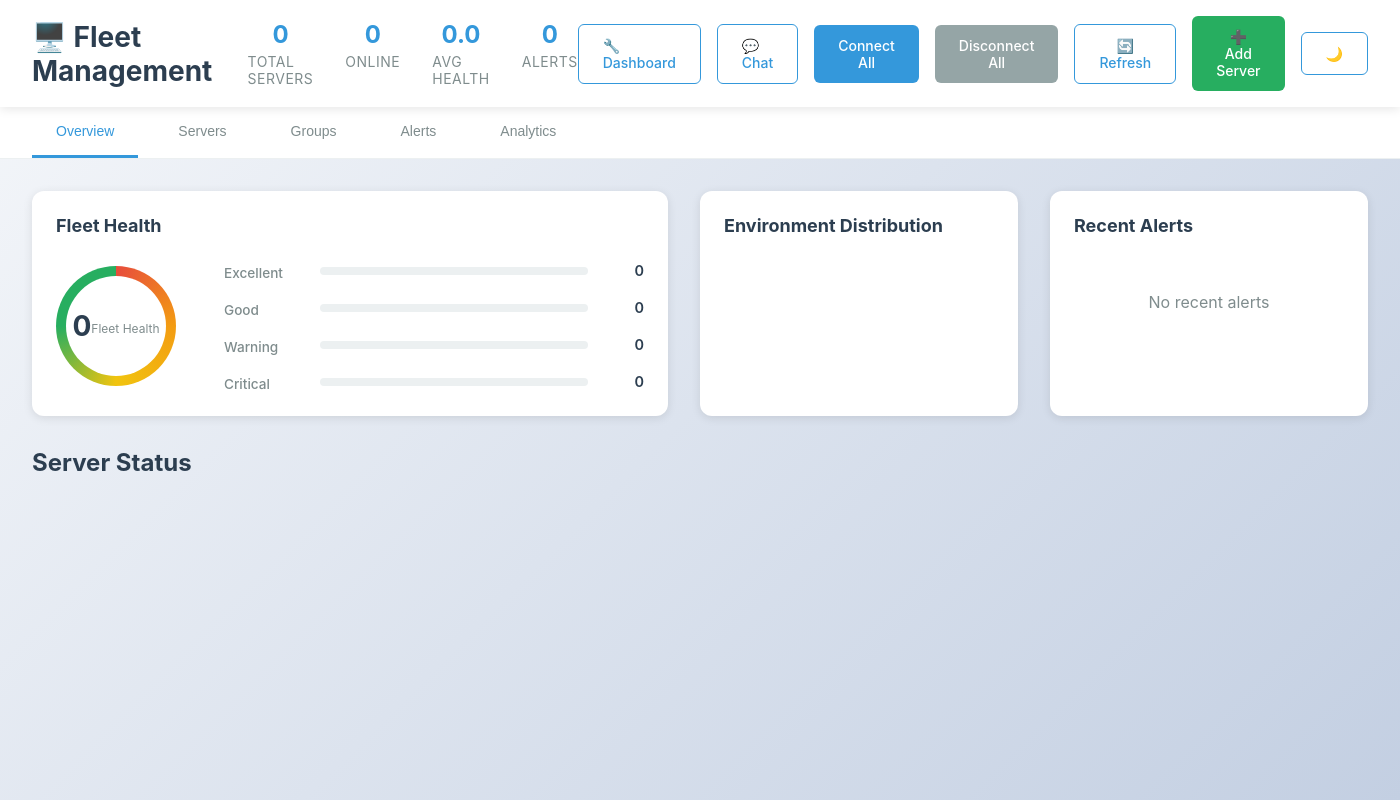
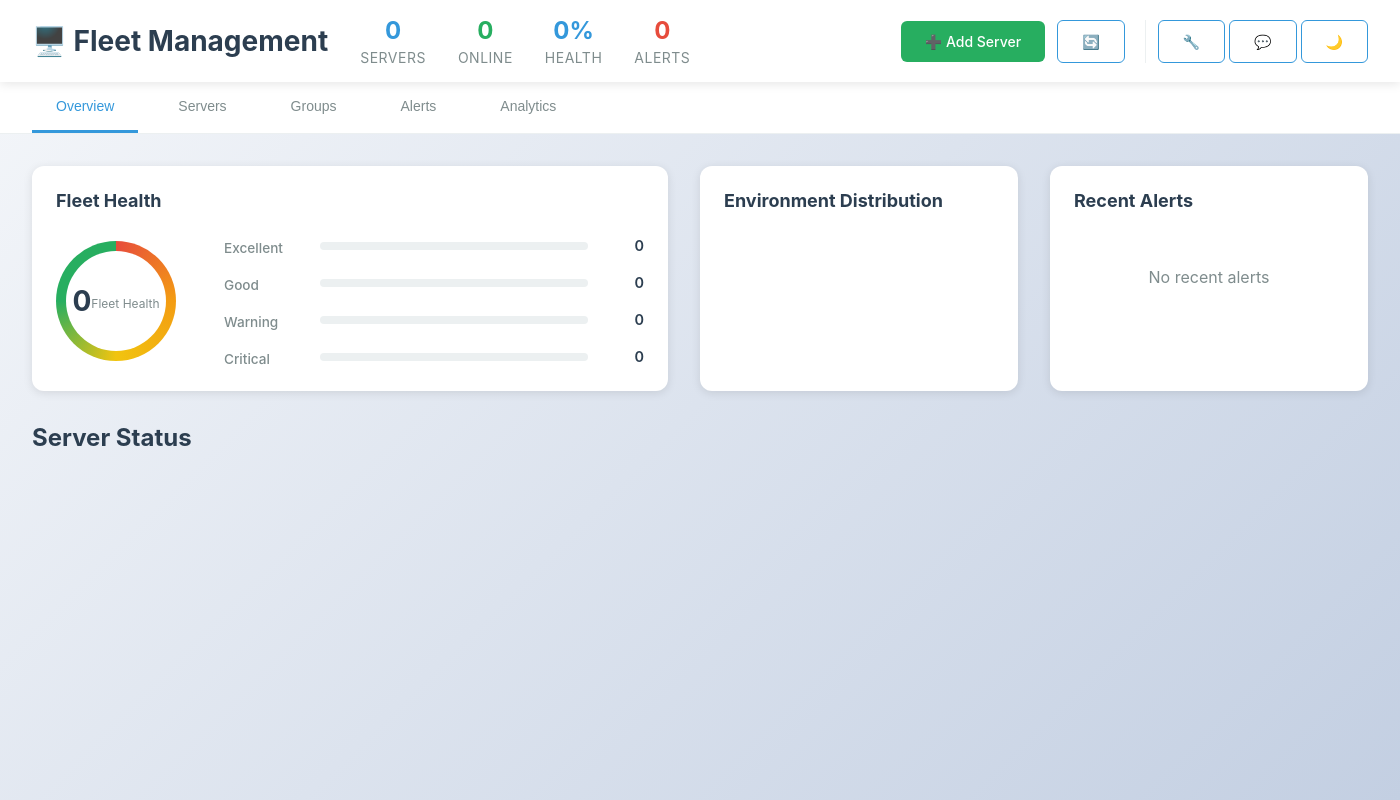
Before and after one commit to Jake-1226/Project-Medi-AI-tor, a FastAPI app: page /fleet in a window 1400 px wide. Run offline with FastAPI, Linux system fonts and the light colour scheme.

Commit message:
Fleet dashboard UX redesign: hierarchy, clarity, empty states
HEADER REDESIGN:
  - Reduced header buttons from 7 to 3 primary actions (Add Server,
    Refresh, and a grouped nav section for Dashboard/Chat/Theme)
  - Moved Connect All / Disconnect All into Servers tab toolbar
    where they're contextually relevant
  - Nav links (Dashboard, Chat, Theme) grouped behind separator
    with btn-sm sizing — de-emphasized as secondary navigation
  - Stats now color-coded: Online count green, Alerts count red
  - Health stat now shows "85%" not "85.0" (cleaner)

DUPLICATE ID FIX (was causing JS bugs):
  - Header stats: totalServers -> headerTotalServers,
    onlineServers -> headerOnlineServers, avgHealth -> headerAvgHealth,
    totalAlerts -> headerTotalAlerts
  - Servers tab: removed redundant stat cards entirely (same 4 stats
    were displayed in both header AND servers tab). Header is always
    visible, so the duplication wasted screen space.

EMPTY STATES:
  - Overview: server cards area shows "No servers yet" with 🖥️ icon,
    explanation text, and "Add Server" CTA button
  - Groups tab: shows "No groups created" with 📁 icon and
    "Create Group" CTA button
  - Alerts tab: shows "No alerts — All servers operating normally" with
    ✅ icon (positive empty state)
  - All empty states span full grid width (grid-column: 1/-1)

CSS:
  - .header-nav: grouped nav section with left border separator
  - .empty-state: centered, padded, with icon/heading/text/button
  - .stat-alerts/.stat-online: color-coded stat values
  - Dark theme support for empty states and header-nav

124 tests passing.

Generated with [Devin](https://cli.devin.ai/docs)

Co-Authored-By: Devin <158243242+devin-ai-integration[bot]@users.noreply.github.com>

```diff
--- a/static/css/fleet.css
+++ b/static/css/fleet.css
@@ -67,9 +67,32 @@
 
 .header-right {
     display: flex;
-    gap: 1rem;
-    align-items: center;
-}
+    gap: 0.75rem;
+    align-items: center;
+}
+.header-nav {
+    display: flex;
+    gap: 0.25rem;
+    align-items: center;
+    margin-left: 0.5rem;
+    padding-left: 0.75rem;
+    border-left: 1px solid #ecf0f1;
+}
+
+/* Empty states */
+.empty-state {
+    text-align: center;
+    padding: 3rem 2rem;
+    color: #7f8c8d;
+    grid-column: 1 / -1;
+}
+.empty-state .empty-icon { font-size: 3rem; margin-bottom: 1rem; opacity: 0.5; }
+.empty-state h3 { color: #2c3e50; margin: 0 0 0.5rem; font-size: 1.25rem; }
+.empty-state p { margin: 0 0 1.5rem; font-size: 0.9rem; }
+
+/* Alert count highlight */
+.stat-alerts .stat-value { color: #e74c3c; }
+.stat-online .stat-value { color: #27ae60; }
 
 /* Tabs */
 .fleet-tabs {
@@ -1634,6 +1657,12 @@
     color: white;
 }
 
+[data-theme="dark"] .empty-state h3 { color: #ecf0f1; }
+[data-theme="dark"] .empty-state p { color: #bdc3c7; }
+[data-theme="dark"] .header-nav { border-left-color: #495057; }
+[data-theme="dark"] .detail-section { background: #495057; }
+[data-theme="dark"] .detail-section h3 { color: #bdc3c7; }
+
 /* ─── New Component Styles ─── */
 
 /* Server Detail Grid */
--- a/static/js/fleet.js
+++ b/static/js/fleet.js
@@ -264,10 +264,12 @@ class FleetManager {
         const avgHealth = this.calculateAverageHealth();
         const totalAlerts = Array.from(this.servers.values()).reduce((sum, s) => sum + (s.alert_count || 0), 0);
 
-        document.getElementById('totalServers').textContent = totalServers;
-        document.getElementById('onlineServers').textContent = onlineServers;
-        document.getElementById('avgHealth').textContent = avgHealth.toFixed(1);
-        document.getElementById('totalAlerts').textContent = totalAlerts;
+        // Header stats (unique IDs)
+        const el = (id, v) => { const e = document.getElementById(id); if (e) e.textContent = v; };
+        el('headerTotalServers', totalServers);
+        el('headerOnlineServers', onlineServers);
+        el('headerAvgHealth', avgHealth.toFixed(0) + '%');
+        el('headerTotalAlerts', totalAlerts);
     }
 
     updateOverview() {
--- a/templates/fleet.html
+++ b/templates/fleet.html
@@ -18,31 +18,31 @@
                     <h1 class="fleet-title">🖥️ Fleet Management</h1>
                     <div class="fleet-stats">
                         <div class="stat-item">
-                            <span class="stat-value" id="totalServers">0</span>
-                            <span class="stat-label">Total Servers</span>
+                            <span class="stat-value" id="headerTotalServers">0</span>
+                            <span class="stat-label">Servers</span>
                         </div>
-                        <div class="stat-item">
-                            <span class="stat-value" id="onlineServers">0</span>
+                        <div class="stat-item stat-online">
+                            <span class="stat-value" id="headerOnlineServers">0</span>
                             <span class="stat-label">Online</span>
                         </div>
                         <div class="stat-item">
-                            <span class="stat-value" id="avgHealth">--</span>
-                            <span class="stat-label">Avg Health</span>
+                            <span class="stat-value" id="headerAvgHealth">--</span>
+                            <span class="stat-label">Health</span>
                         </div>
-                        <div class="stat-item">
-                            <span class="stat-value" id="totalAlerts">0</span>
+                        <div class="stat-item stat-alerts">
+                            <span class="stat-value" id="headerTotalAlerts">0</span>
                             <span class="stat-label">Alerts</span>
                         </div>
                     </div>
                 </div>
                 <div class="header-right">
-                    <a href="/technician" class="btn btn-outline" title="Technician Dashboard">🔧 Dashboard</a>
-                    <a href="/" class="btn btn-outline" title="Customer Chat">💬 Chat</a>
-                    <button class="btn btn-primary" id="connectAllBtn">Connect All</button>
-                    <button class="btn btn-secondary" id="disconnectAllBtn">Disconnect All</button>
-                    <button class="btn btn-outline" id="refreshFleetBtn">🔄 Refresh</button>
                     <button class="btn btn-success" id="addServerBtn">➕ Add Server</button>
-                    <button class="btn btn-outline" id="fleetThemeToggle" title="Toggle dark/light theme">🌙</button>
+                    <button class="btn btn-outline" id="refreshFleetBtn" title="Refresh fleet data">🔄</button>
+                    <div class="header-nav">
+                        <a href="/technician" class="btn btn-outline btn-sm" title="Technician Dashboard">🔧</a>
+                        <a href="/" class="btn btn-outline btn-sm" title="Customer Chat">💬</a>
+                        <button class="btn btn-outline btn-sm" id="fleetThemeToggle" title="Toggle theme">🌙</button>
+                    </div>
                 </div>
             </div>
         </header>
@@ -125,44 +125,18 @@
                 <div class="servers-grid">
                     <h2>Server Status</h2>
                     <div class="server-cards" id="serverCards">
-                        <!-- Server cards will be added dynamically -->
+                        <div class="empty-state" id="emptyServerState">
+                            <div class="empty-icon">🖥️</div>
+                            <h3>No servers yet</h3>
+                            <p>Add your first server to start monitoring your fleet.</p>
+                            <button class="btn btn-success" onclick="document.getElementById('addServerBtn').click()">➕ Add Server</button>
+                        </div>
                     </div>
                 </div>
             </div>
 
             <!-- Servers Tab -->
             <div class="tab-content" id="serversTab">
-                <div class="overview-stats">
-                    <div class="stat-card">
-                        <div class="stat-icon">🚢</div>
-                        <div class="stat-content">
-                            <h3 id="totalServers">0</h3>
-                            <p>Total Servers</p>
-                        </div>
-                    </div>
-                    <div class="stat-card">
-                        <div class="stat-icon">🟢</div>
-                        <div class="stat-content">
-                            <h3 id="onlineServers">0</h3>
-                            <p>Online Servers</p>
-                        </div>
-                    </div>
-                    <div class="stat-card">
-                        <div class="stat-icon">❤️</div>
-                        <div class="stat-content">
-                            <h3 id="averageHealth">0%</h3>
-                            <p>Average Health</p>
-                        </div>
-                    </div>
-                    <div class="stat-card">
-                        <div class="stat-icon">🚨</div>
-                        <div class="stat-content">
-                            <h3 id="totalAlerts">0</h3>
-                            <p>Total Alerts</p>
-                        </div>
-                    </div>
-                </div>
-
                 <div class="servers-toolbar">
                     <div class="toolbar-left">
                         <input type="text" id="serverSearch" placeholder="Search servers..." class="search-input">
@@ -180,8 +154,10 @@
                         </select>
                     </div>
                     <div class="toolbar-right">
-                        <button class="btn btn-outline" id="exportServersBtn">📊 Export</button>
-                        <button class="btn btn-outline" id="bulkActionsBtn">⚡ Bulk Actions</button>
+                        <button class="btn btn-primary btn-sm" id="connectAllBtn">Connect All</button>
+                        <button class="btn btn-secondary btn-sm" id="disconnectAllBtn">Disconnect All</button>
+                        <button class="btn btn-outline btn-sm" id="bulkActionsBtn">⚡ Bulk Actions</button>
+                        <button class="btn btn-outline btn-sm" id="exportServersBtn">📊 Export</button>
                     </div>
                 </div>
 
@@ -215,7 +191,12 @@
                 </div>
 
                 <div class="groups-grid" id="groupsGrid">
-                    <!-- Group cards will be added dynamically -->
+                    <div class="empty-state" id="emptyGroupsState">
+                        <div class="empty-icon">📁</div>
+                        <h3>No groups created</h3>
+                        <p>Organize your servers into groups for easier management.</p>
+                        <button class="btn btn-primary" onclick="document.getElementById('createGroupBtn').click()">➕ Create Group</button>
+                    </div>
                 </div>
             </div>
 
@@ -243,7 +224,11 @@
                 </div>
 
                 <div class="alerts-container" id="alertsContainer">
-                    <!-- Alert items will be added dynamically -->
+                    <div class="empty-state" id="emptyAlertsState">
+                        <div class="empty-icon">✅</div>
+                        <h3>No alerts</h3>
+                        <p>All servers are operating normally. Alerts will appear here when issues are detected.</p>
+                    </div>
                 </div>
             </div>
 
```
